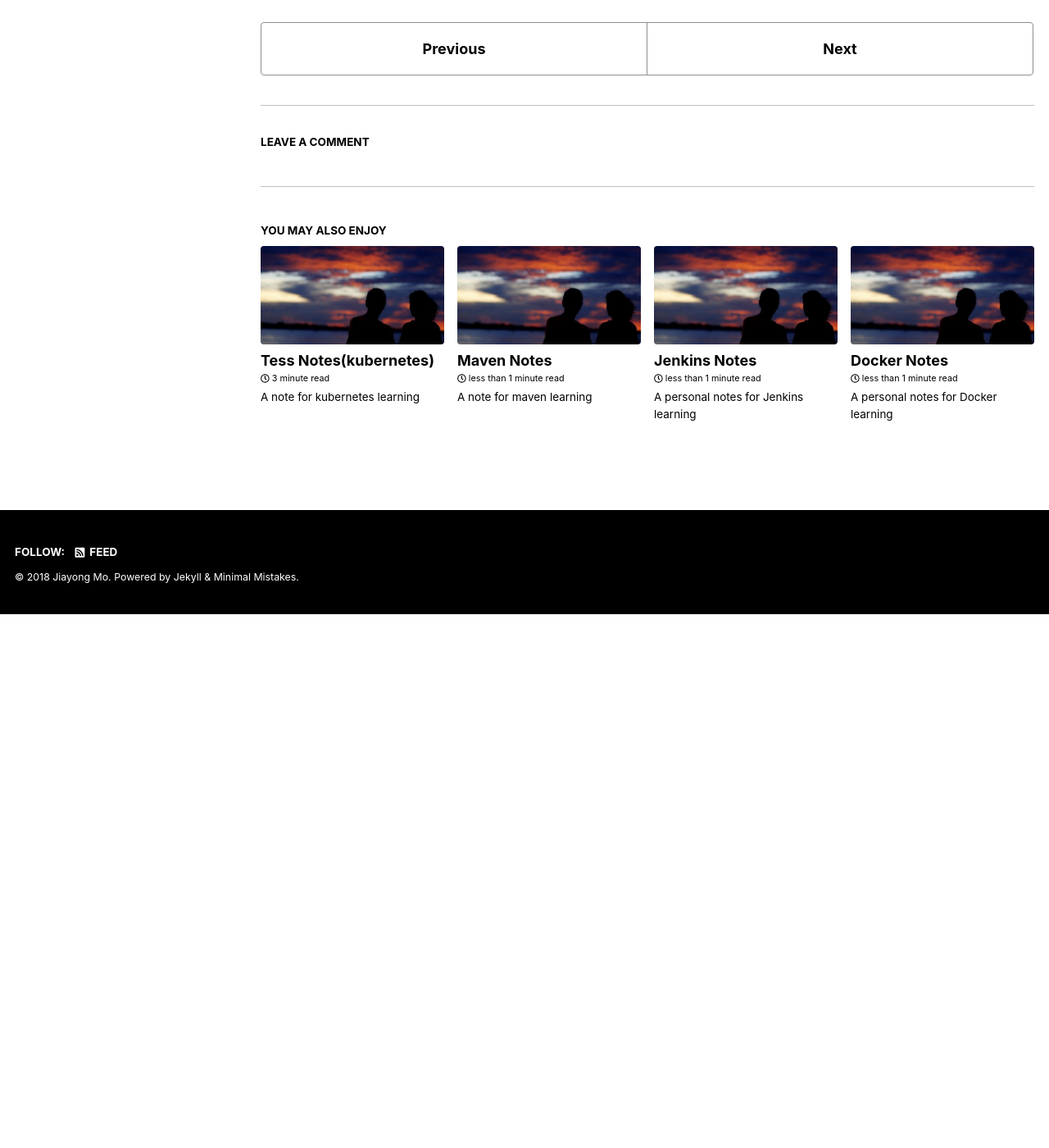
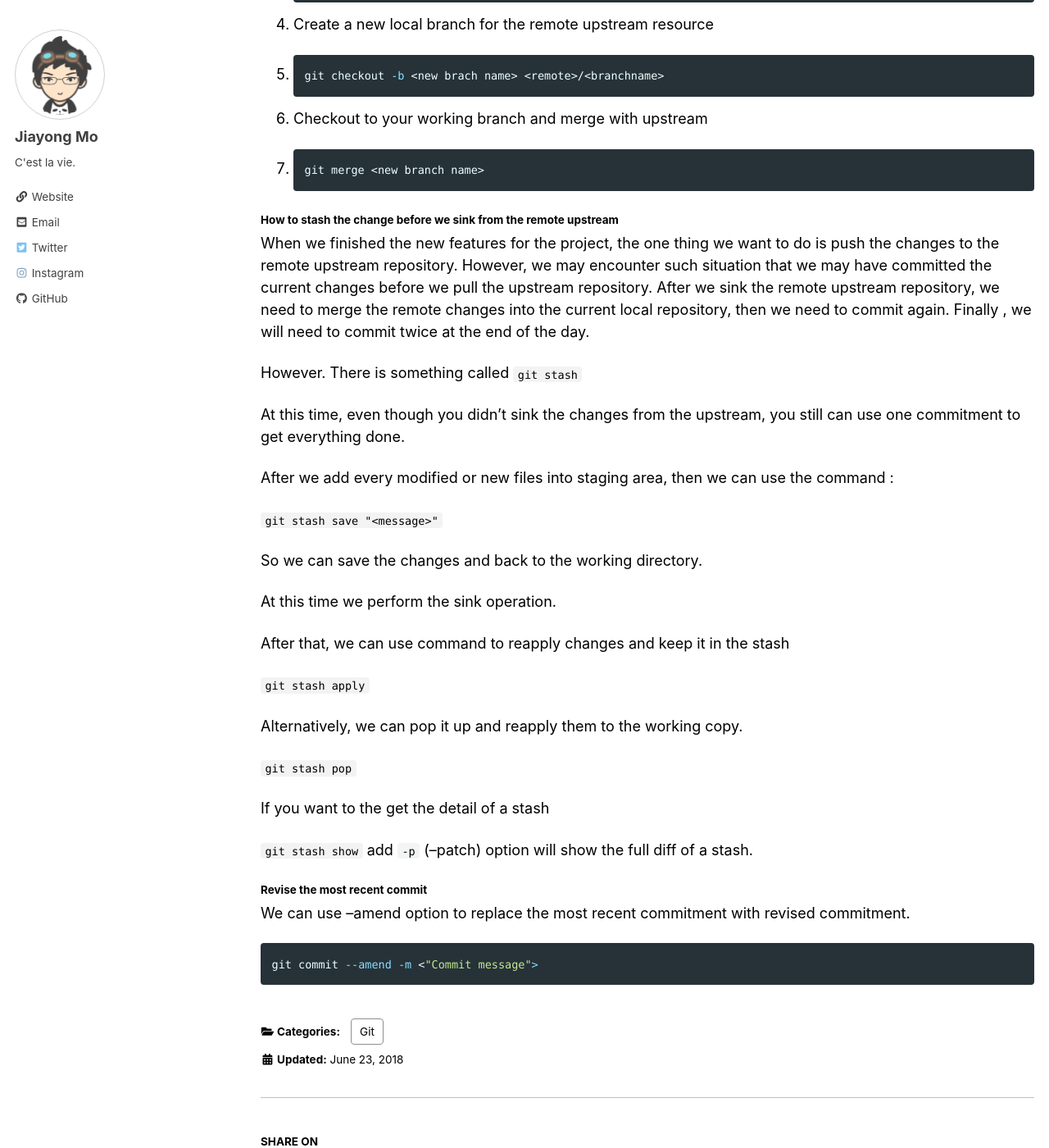
Before and after one commit to AlphaGarden/AlphaGarden.github.io, a Jekyll site: the page built from _posts/2018-06-23-Git notes.md, in a window 1280 px wide and 1400 px high, scrolled down 2330 px. Shown: the whole window at 82% size. Built offline with Jekyll 4.4.1, drawn with Linux system fonts in a browser that asks for light colours; nearby versions of some CDN libraries; before the commit the page ends 3080 px from its top, so only the background shows below that; some of the changed text lies outside the part shown.

Commit message:
Amend the content of notes.

````diff
--- a/_posts/2018-06-23-Git notes.md
+++ b/_posts/2018-06-23-Git notes.md
@@ -15,8 +15,11 @@
 categories: Git
 ---
 
-[Reference Material](https://git-scm.com/docs/)
-`git revert` Revert some existing
+[Reference Material](https://www.atlassian.com/git/tutorials)
+
+`git revert`
+
+ Revert operation will take the specified commit, inverse the changes from that commit, and create a new "revert commit".
 
 `git reset`
 To revert to the specific commit and delete the following commit after that.
@@ -26,9 +29,30 @@
 git reset --hard <commit id>
 ```
 `git rebase`
+
+Rebasing is the process of moving or combing a sequence of commits to a new base commit.
+
+Rebasing is exactly saying : "I want to base my changes on what everybody has already done."
+
+Usage:
+
+* Rebasing is a common way to integrate upstream changes into your local repository.
+
+1. We checkout to the working branch.(For instance: the upstream branch)
+
+2. Rebase the branch to the current branch
+
+   `git rebase <local branch>`
+
+   [Want to know the differences between Rebase and Merge?](https://www.atlassian.com/git/tutorials/merging-vs-rebasing)
+
 `git checkout`
+
+Just check the branch out to the working directory.
+
 `git branch`
 Create a new local branch
+
 ``` bash
 git checkout -b <branch_name>
 ```
@@ -79,9 +103,37 @@
    git merge <new branch name>
    ```
 
+#### How to stash the change before we sink from the remote upstream
+
+When we finished the new features for the project, the one thing we want to do is push the changes to the remote upstream repository. However, we may encounter such situation that we may have committed the current changes before we pull the upstream repository. After we sink the remote upstream repository, we need to merge the remote changes into the current local repository, then we need to commit again. Finally , we will need to commit twice at the end of the day.
+
+However.  There is something called `git stash`
+
+At this time, even though you didn't sink the changes from the upstream, you still can use one commitment to get everything done.
+
+After we add every modified or new files into staging area, then we can use the command :
+
+`git stash save "<message>"`
+
+So we can save the changes and back to the working directory.
+
+At this time we perform the sink operation.
+
+After that, we can use command to reapply changes and keep it in the stash
+
+`git stash apply`
+
+Alternatively, we can pop it up and reapply them to the working copy.
+
+`git stash pop`
+
+If you want to the get the detail of a stash
+
+`git stash show`  add `-p` (--patch) option will show the full diff of a  stash.
+
 ##### Revise the most recent commit
 
-We can use --amend option to repalce the most recent commitment with revised commitment.
+We can use --amend option to replace the most recent commitment with revised commitment.
 
 ```bash
 git commit --amend -m <"Commit message">
````
Also changed, not shown: _posts/2018-06-23-Tess notes (kubernetes).md (+23 -10 lines), _posts/2018-06-28-Vert.x Notes.md (added, +16 -0 lines), _posts/notes.md (added).
